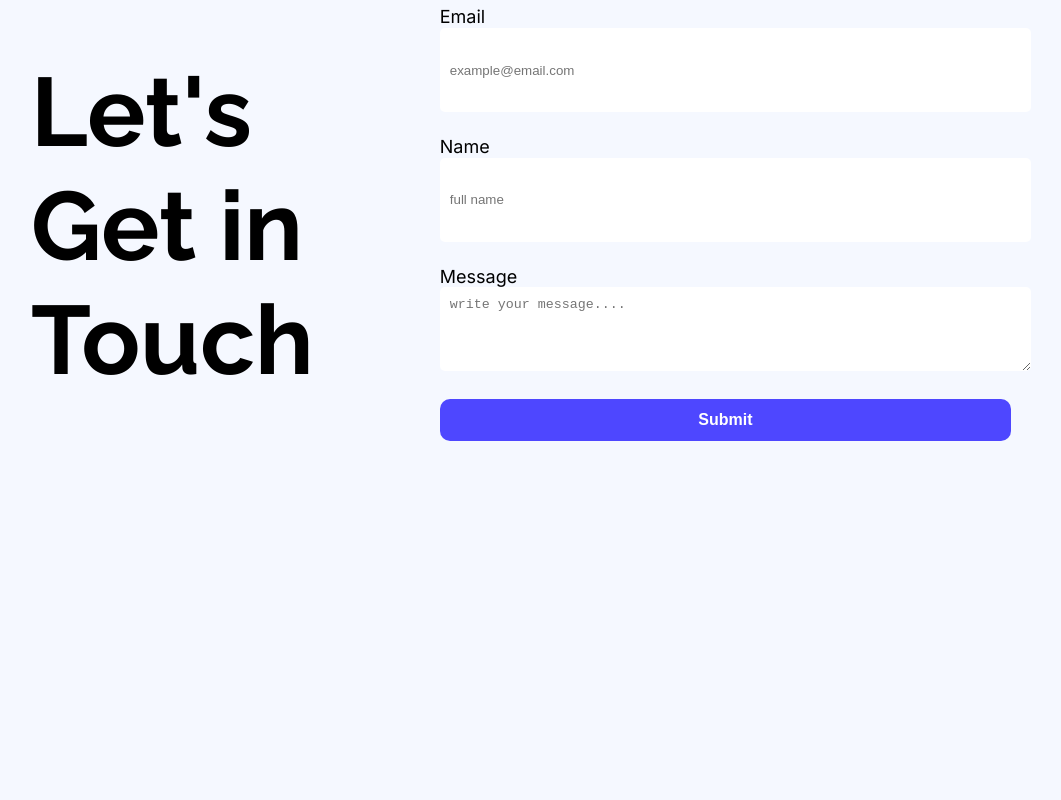
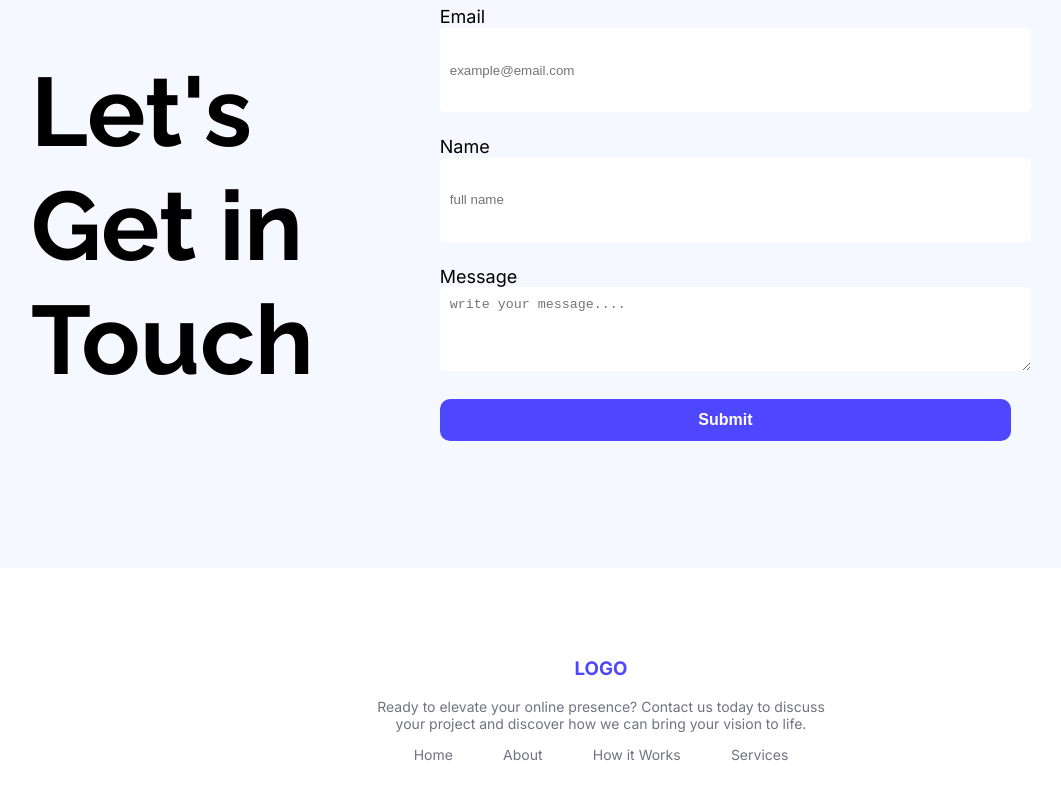
Before and after one commit to susmitaomi991/Bl-2A01--landing-launchpad, a plain HTML site: page index.html in a window 1280 px wide. Shown: the part 3296-4096 px from the top of the page, without its empty margins (119-1180 px from the left). Before the commit the page ends 3864 px from the top, so only its background shows below. Drawn offline with Linux system fonts and the light colour scheme.

Commit message:
footer design

```diff
--- a/index.html
+++ b/index.html
@@ -139,7 +139,7 @@
         <div class="focus-box">
             <div class="focus-content">
             <h2 class="focus-title raleway-heading">Ready to focus better</h2>
-            <p class="focus-paragraph">This template instantly leveled up our presence.” – Studio Vertex</p>
+            <p class="focus-paragraph">This template instantly leveled up our presence.” - Studio Vertex</p>
             <button class="btn-primary focus-btn">Ger Started Free</button>
 
             <div><img class="focus-img" src="Assets/wc-big.png" alt=""> </div> </div>
@@ -174,7 +174,15 @@
 
 <section class="footer-section">
     <div class="footer-content">
-
+        <h3 class="logo-colour inter-normal footer-logo" >LOGO</h3>
+        <p class="focus-paragraph footer-pr">Ready to elevate your online presence? Contact us today to discuss your project and discover how we can bring your vision to life.</p>
+        <div class="footer-text"><div class="footer-nav">
+            <p class="focus-paragraph">Home</p>
+            <p class="focus-paragraph">About</p>
+            <p class="focus-paragraph">How it Works</p>
+            <p class="focus-paragraph">Services</p>
+        </div>
+        </div>
     </div>
 
 
--- a/style.css
+++ b/style.css
@@ -285,3 +285,34 @@ line-height: 120%;
     width: 100%;
     margin-bottom : 5px;
 }
+
+
+/*footer*/
+
+.footer-content{
+    display: block;
+    margin: auto;
+    text-align: center;
+    align-items: center ;
+    width: 1440px;
+    height: 340px;
+    background-color: white;
+    padding-top: 70px;
+
+}
+
+
+.footer-nav{
+    display: flex;
+    text-align: center;
+    align-items: center;
+    justify-content: space-evenly;
+    gap: 0;
+}
+
+
+.footer-text, .footer-pr {
+    display: block;
+    margin: auto;
+    width: 33%;
+}
```
